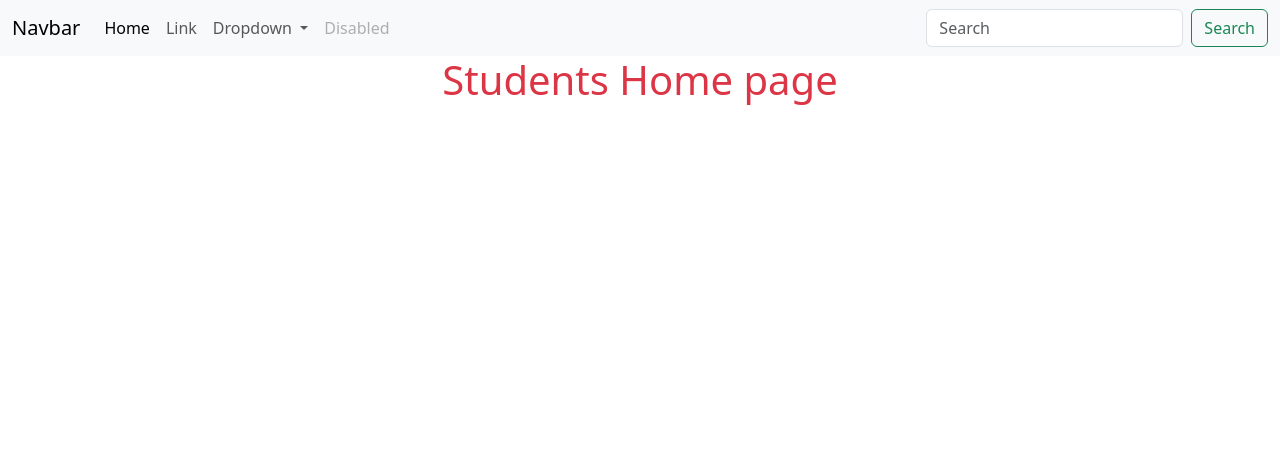
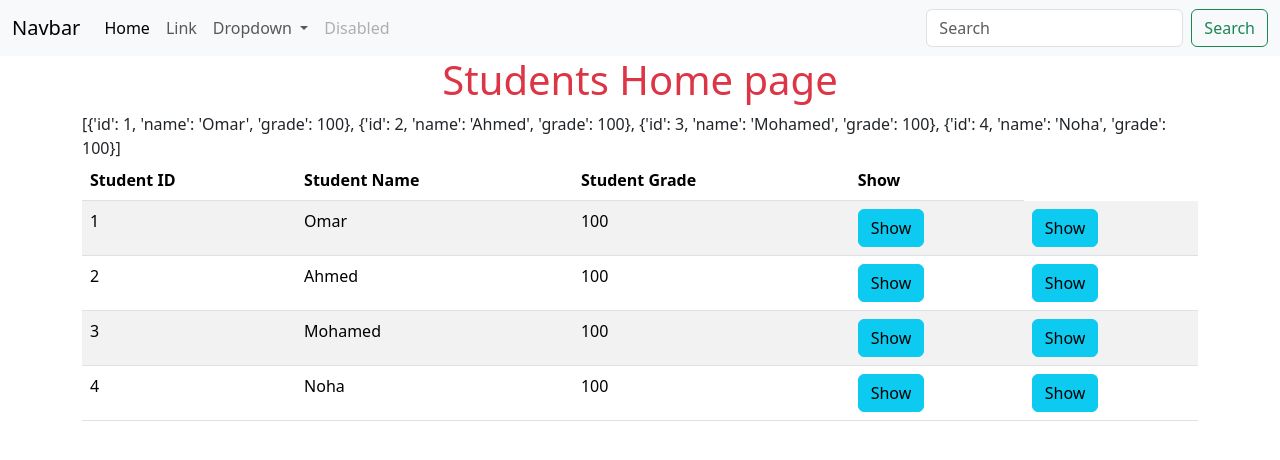
Before and after one commit to NohaAShehab/st24-mans3-django, a Django app: page /students/home in a window 1280 px wide. Shown: the top 460 px of the page. Run offline with Django 5.2, Linux system fonts and the light colour scheme.

Commit message:
sending params to templates, url names

```diff
--- a/mysite/students/templates/students/home.html
+++ b/mysite/students/templates/students/home.html
@@ -1,4 +1,30 @@
 {% extends 'layouts/base.html' %}
 {% block content %}
     <h1 style="text-align: center" class="text-danger"> Students Home page </h1>
+    {{students}}
+  <table class="table table-striped">
+    <thead>
+      <tr>
+        <th>Student ID</th>
+        <th>Student Name</th>
+        <th>Student Grade</th>
+        <th> Show </th>
+      </tr>
+    </thead>
+    <tbody>
+      {% for student in students %}
+      <tr>
+        <td>{{student.id}}</td>
+        <td>{{student.name}}</td>
+        <td>{{student.grade}}</td>
+        <td> <a href="/students/profile/{{student.id}}" class="btn btn-info"> Show</a></td>
+        <td> <a href="{% url 'students.profile'  student.id %}" class="btn btn-info"> Show</a></td>
+
+
+      </tr>
+      {% endfor %}
+
+    </tbody>
+  </table>
+
 {% endblock %}
--- a/mysite/students/urls.py
+++ b/mysite/students/urls.py
@@ -6,7 +6,7 @@ urlpatterns = [
     path('intro', hello, name='myhello'),
     path('hi', hi, name='myhi'),
     path('list',students_list,name='mystudents_list' ),
-    path('profile/<int:id>',std_profile,name='myprofile'),
+    # path('profile/<int:id>',std_profile,name='myprofile'),
     path('home',home,name='students.home'),
-    path('profile',profile,name='myprofile' )
+    path('profile/<int:id>',profile,name='students.profile' ),
 ]
--- a/mysite/students/views.py
+++ b/mysite/students/views.py
@@ -1,3 +1,5 @@
+from lib2to3.fixes.fix_input import context
+
 from django.shortcuts import render
 from django.http import HttpResponse
 
@@ -45,11 +47,27 @@ def std_profile(request, id):
     return HttpResponse("<h1 style='color:red'>Not Found</h1>")
 
 
+#
+# def home(request):
+#     # return with template
+#     return render(request, 'students/home.html')
 
+
+# def profile(request):
+#     return render(request, 'students/profile.html')
+
+
+
+# send data to the temp.
 def home(request):
     # return with template
-    return render(request, 'students/home.html')
+    return render(request, 'students/home.html',
+                  context={"students":students})
 
 
-def profile(request):
-    return render(request, 'students/profile.html')
+def profile(request, id):
+    stds = list(filter(lambda std: std['id'] == id, students))  # list
+    if stds:
+        return render(request, 'students/profile.html', context={"student":stds[0]})
+
+    return HttpResponse("<h1 style='color:red'>Not Found</h1>")
--- a/notes.txt
+++ b/notes.txt
@@ -19,3 +19,9 @@ create folder templates
 
 when you try to get file from templates >??
 django searches for this file in the templates in the installed apps
+
+# display values in templates
+https://docs.djangoproject.com/en/5.1/topics/templates/#variables
+
+# for
+https://docs.djangoproject.com/en/5.1/ref/templates/builtins/#for
```
Also changed, not shown: mysite/students/templates/students/profile.html (+8 -1 lines).
